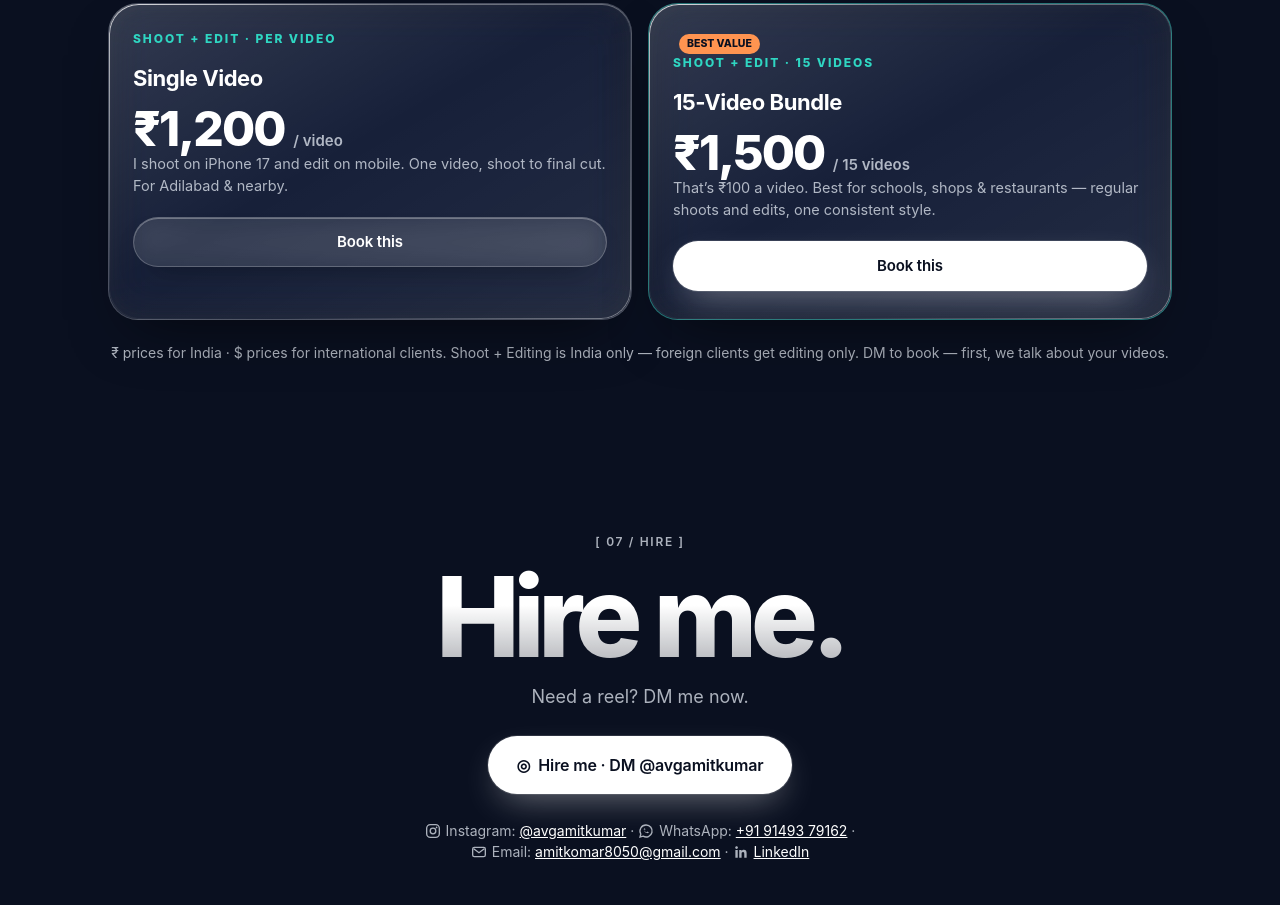
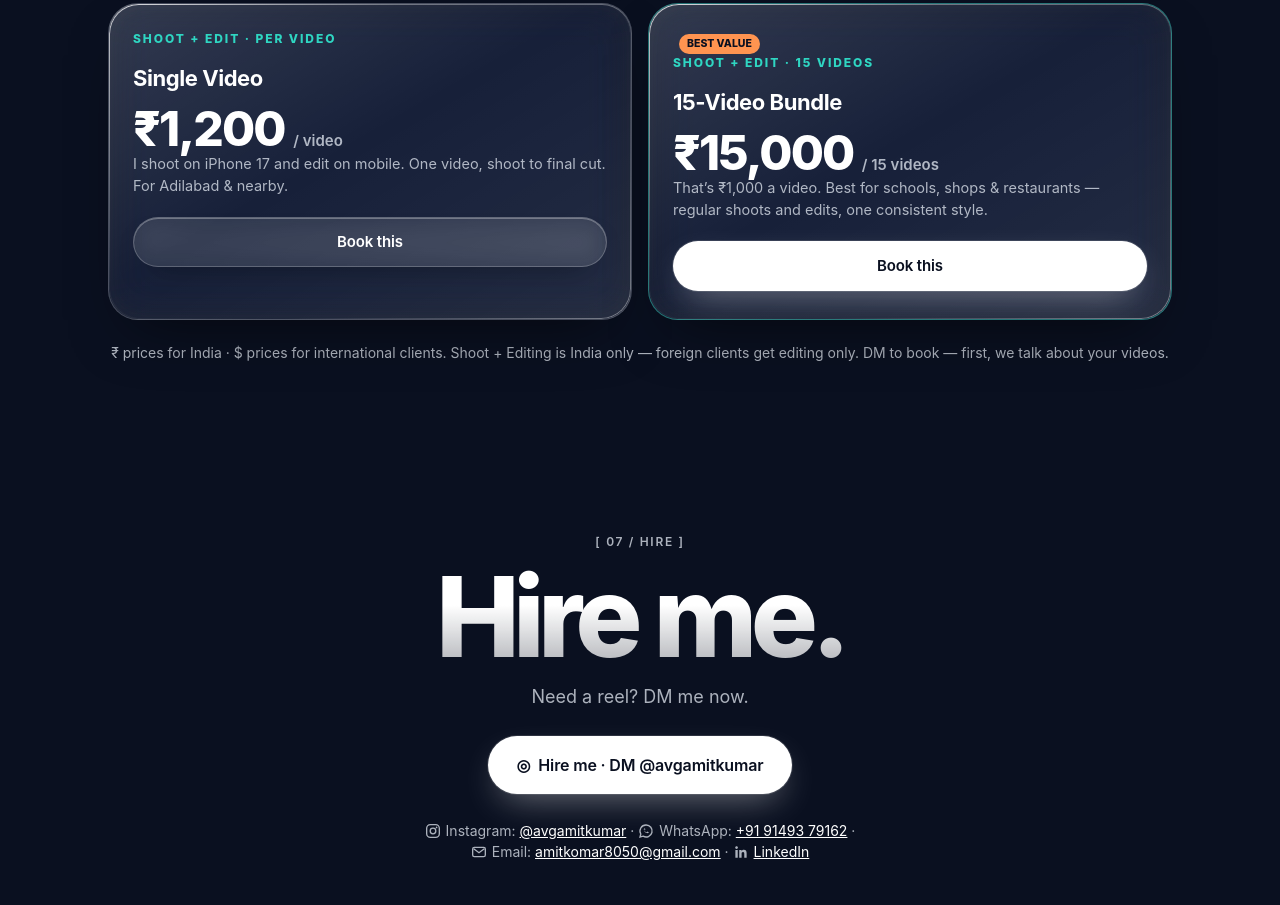
Before and after one commit to unikreate/UniKreate.in, a plain HTML site: page avg-amit-kumar-portfolio.html in a window 1280 px wide. Shown: the part 6351-7256 px from the top of the page. Drawn offline with Linux system fonts and the light colour scheme.

Commit message:
Portfolio: 15-video Shoot+Edit bundle corrected to Rs 15,000 (Rs 1,000/video)

```diff
--- a/avg-amit-kumar-portfolio.html
+++ b/avg-amit-kumar-portfolio.html
@@ -268,8 +268,8 @@
         <span class="pill">BEST VALUE</span>
         <span class="price-card__tag">SHOOT + EDIT &middot; 15 VIDEOS</span>
         <h3>15-Video Bundle</h3>
-        <p class="price-card__amount">&#8377;1,500 <span>/ 15 videos</span></p>
-        <p class="price-card__desc">That&rsquo;s &#8377;100 a video. Best for schools, shops &amp; restaurants &mdash; regular shoots and edits, one consistent style.</p>
+        <p class="price-card__amount">&#8377;15,000 <span>/ 15 videos</span></p>
+        <p class="price-card__desc">That&rsquo;s &#8377;1,000 a video. Best for schools, shops &amp; restaurants &mdash; regular shoots and edits, one consistent style.</p>
         <button class="btn btn--primary btn--block" type="button" data-hire>Book this</button>
       </li>
     </ul>
```
